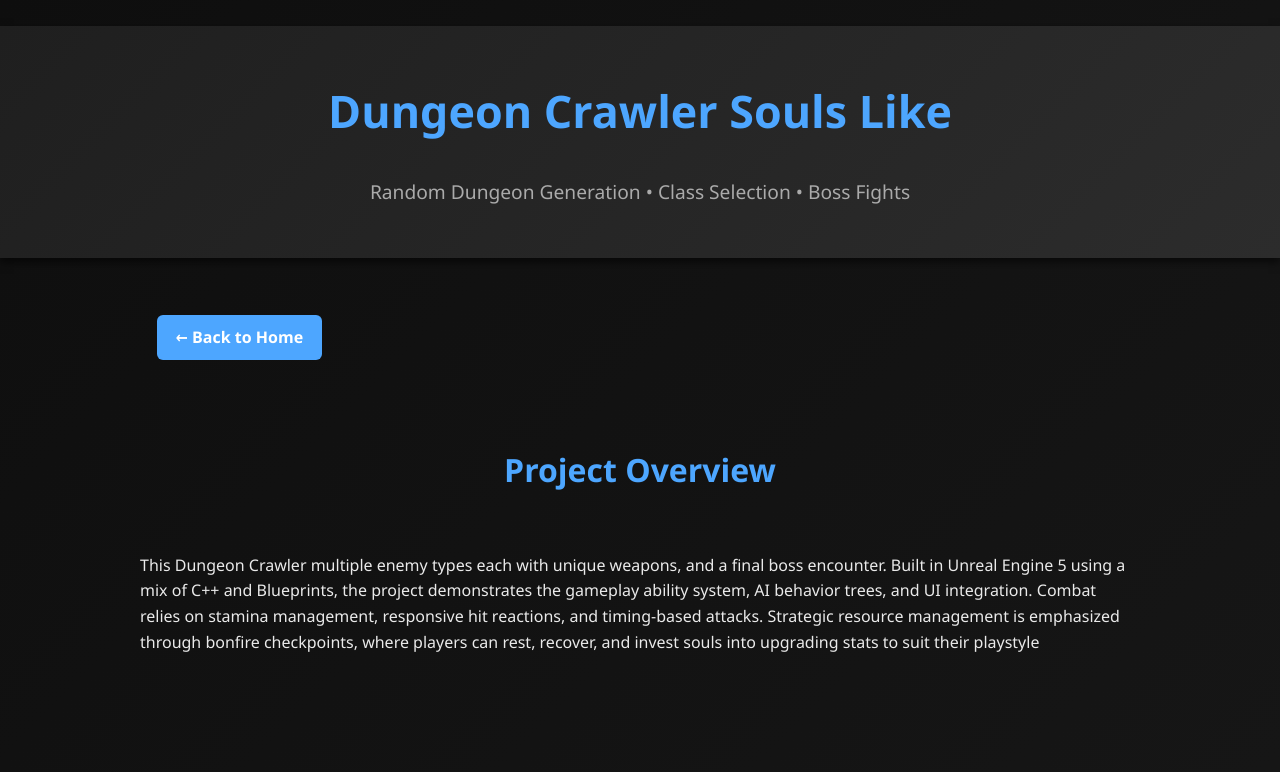
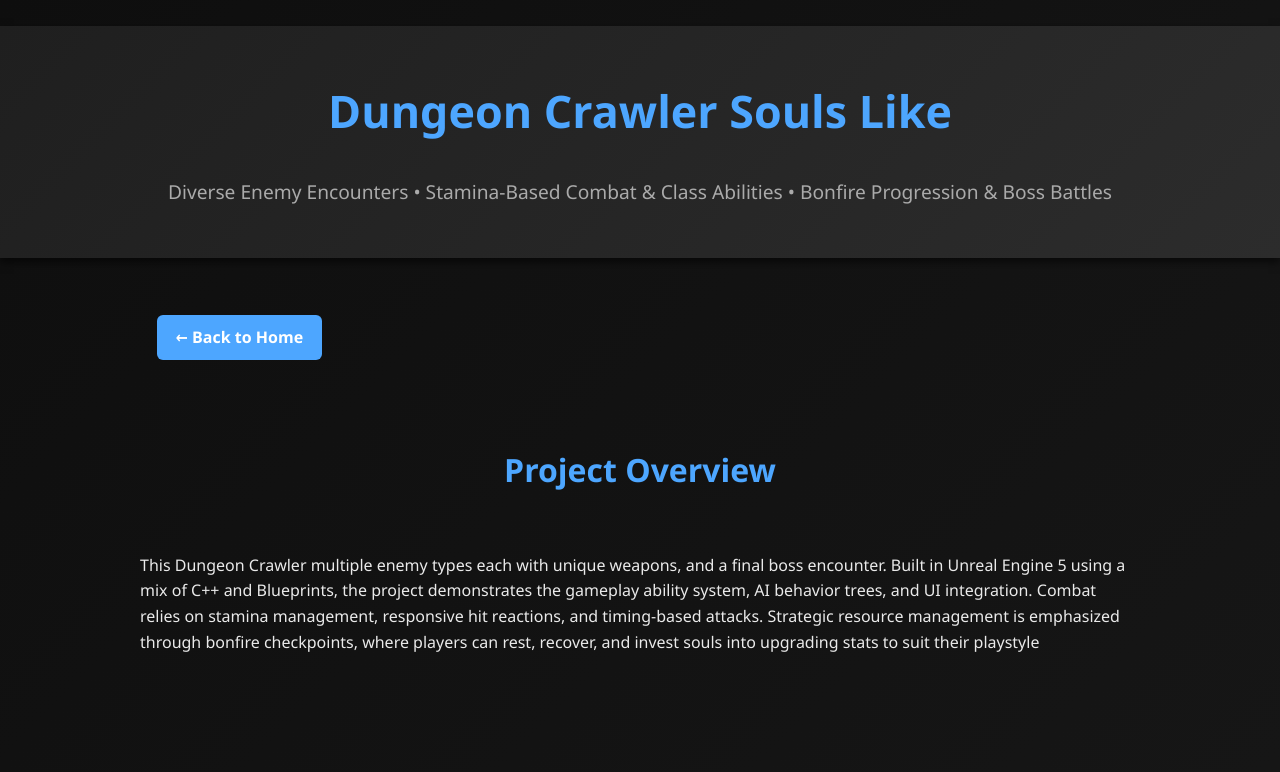
Before and after one commit to MRGAMING201712/DorianSantiagoPortfolio, a plain HTML site: page projects/dungeon_crawler.html in a window 1280 px wide. Shown: the top 772 px of the page. Drawn offline with Linux system fonts and the light colour scheme.

Commit message:
Update dungeon_crawler.html

```diff
--- a/projects/dungeon_crawler.html
+++ b/projects/dungeon_crawler.html
@@ -171,7 +171,7 @@
 	<body>
   <header>
         <h1>Dungeon Crawler Souls Like</h1>
-        <p>Random Dungeon Generation • Class Selection • Boss Fights</p>
+        <p>Diverse Enemy Encounters • Stamina-Based Combat & Class Abilities • Bonfire Progression & Boss Battles</p>
   </header>
 
   <div class="container">
```
